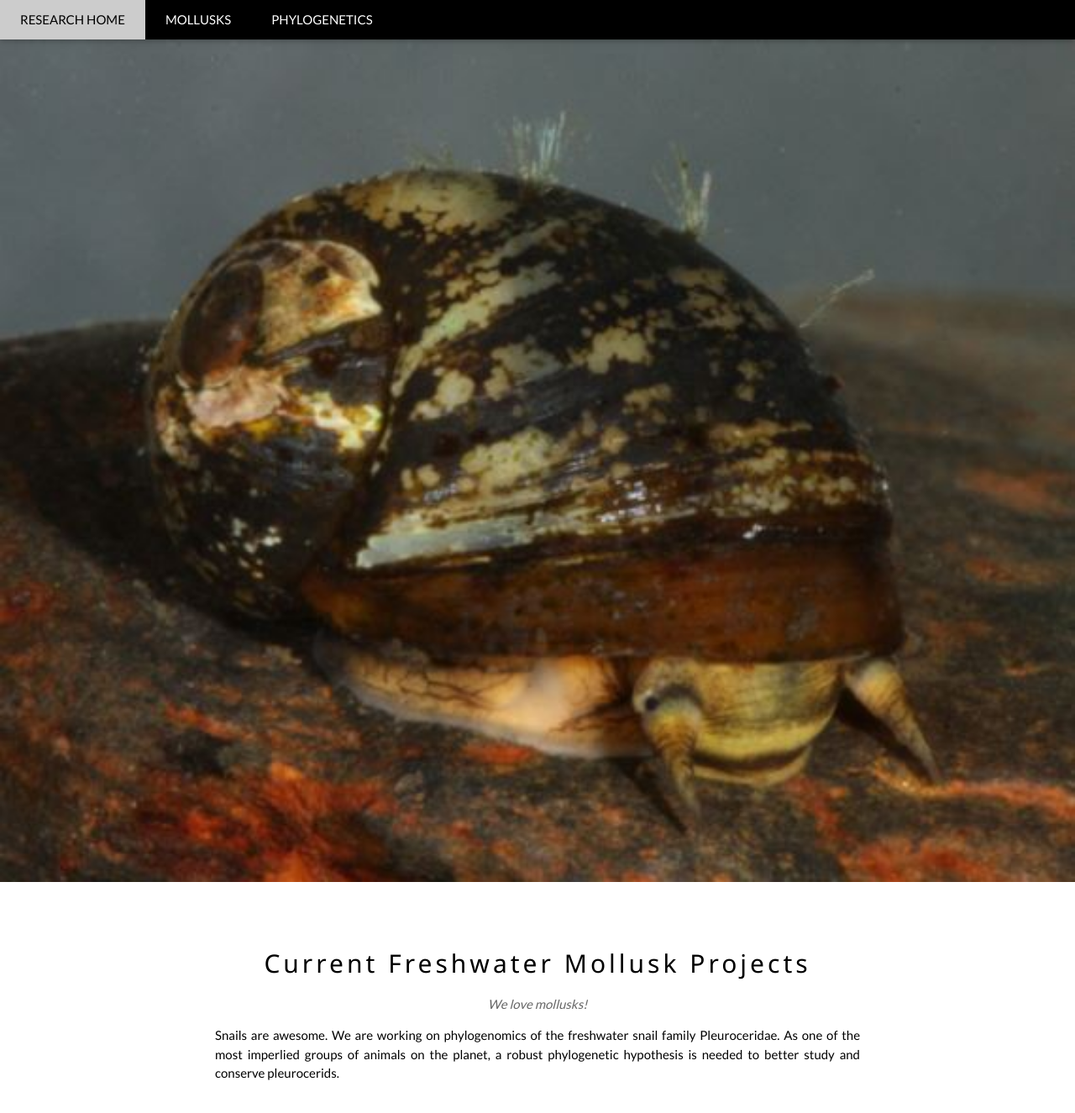
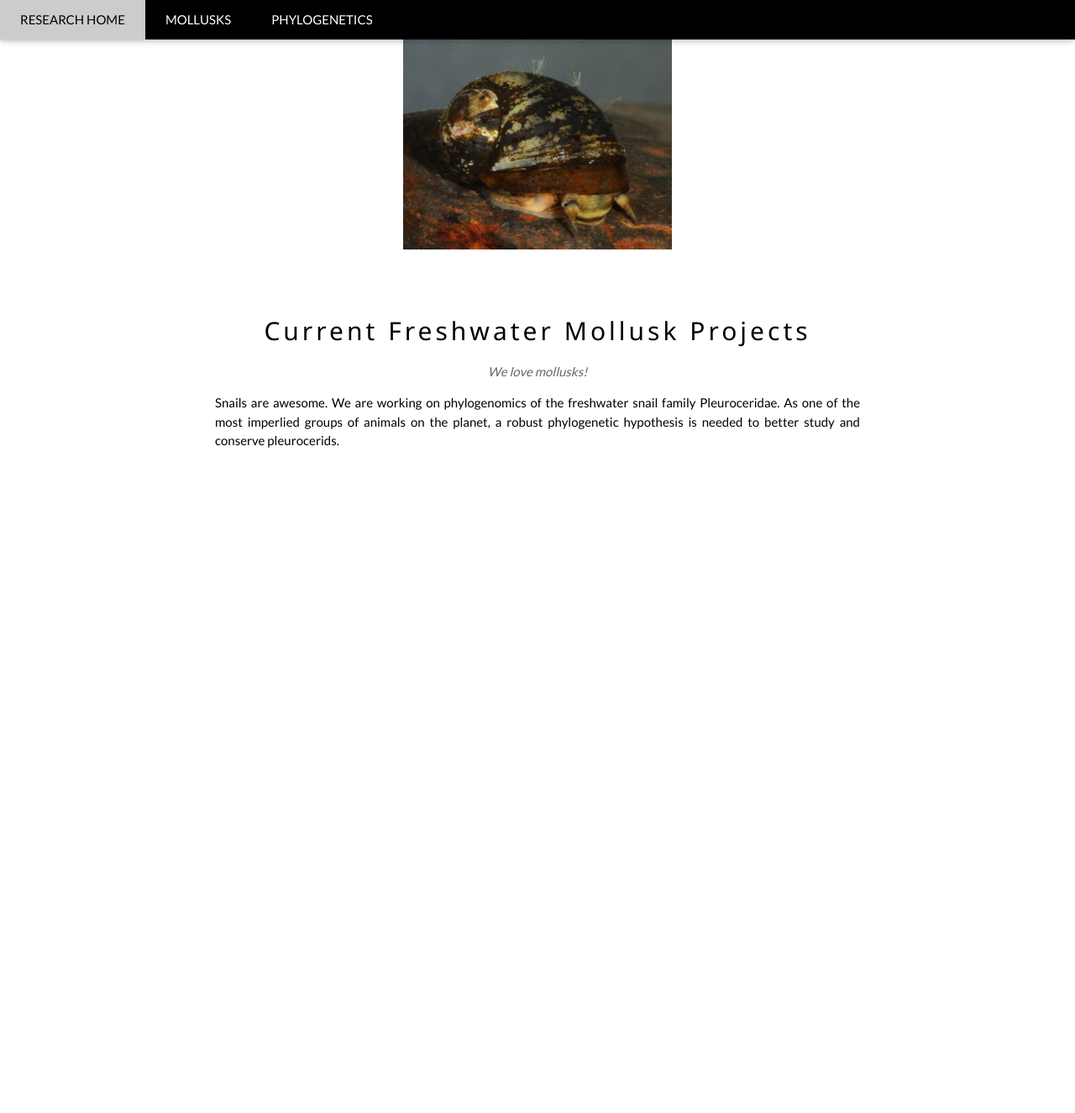
Before and after one commit to NathanWhelan/nathanwhelan.github.io, a Jekyll site: the page projects/mollusks.html, which Jekyll copies as it is, in a window 1280 px wide and 1368 px high. Shown: the top 1325 px of the window at 84% size. Built offline with Jekyll 4.4.1, drawn with Linux system fonts in a browser that asks for light colours.

Commit message:
Update mollusks.html

```diff
--- a/projects/mollusks.html
+++ b/projects/mollusks.html
@@ -36,7 +36,7 @@ body {font-family: "Lato", sans-serif}
 <div class="w3-content" style="max-width:2000px;margin-top:46px">
 
 <div id="wrapper" style="width:100%; text-align:center">
-<img src="/img/LeptoxisAmplaLive.JPG"style="width:100%">
+<img src="/img/LeptoxisAmplaLive.JPG"style="width:25%">
 </div>
 <!-- The Band Section -->
   <div class="w3-container w3-content w3-center w3-padding-64" style="max-width:800px" id="band">
```
